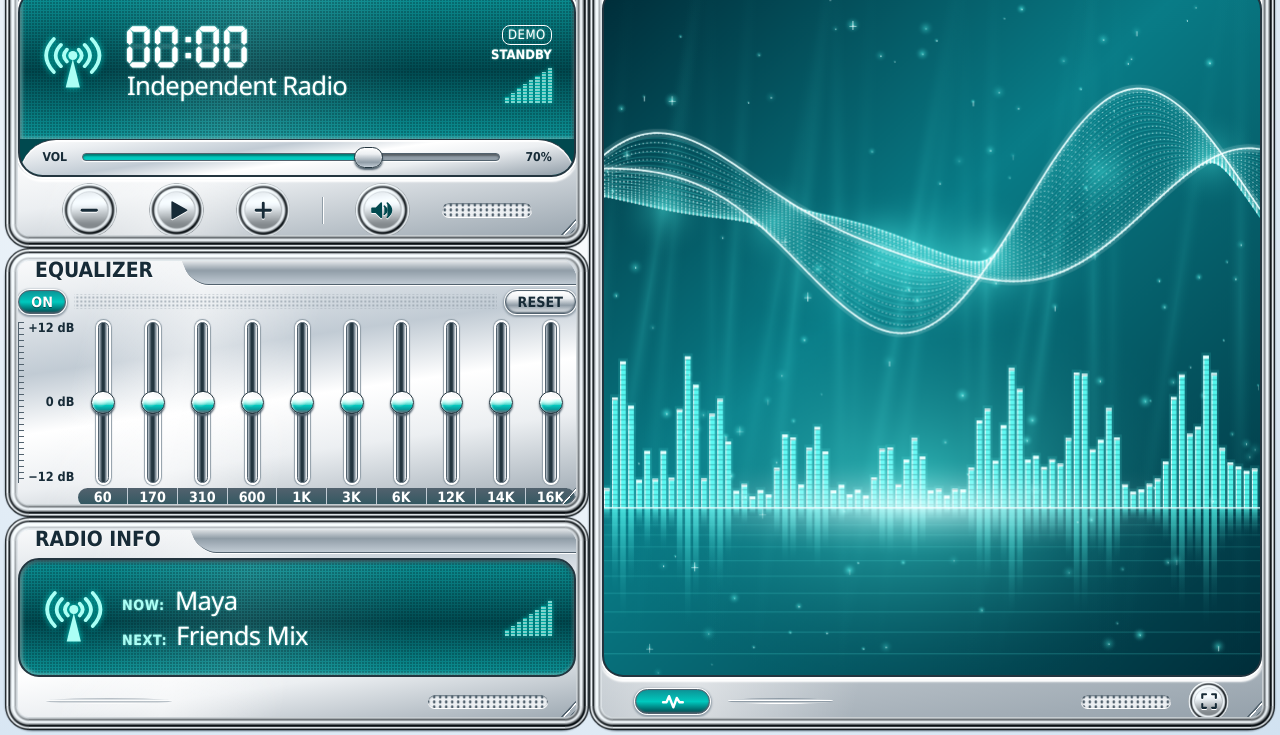
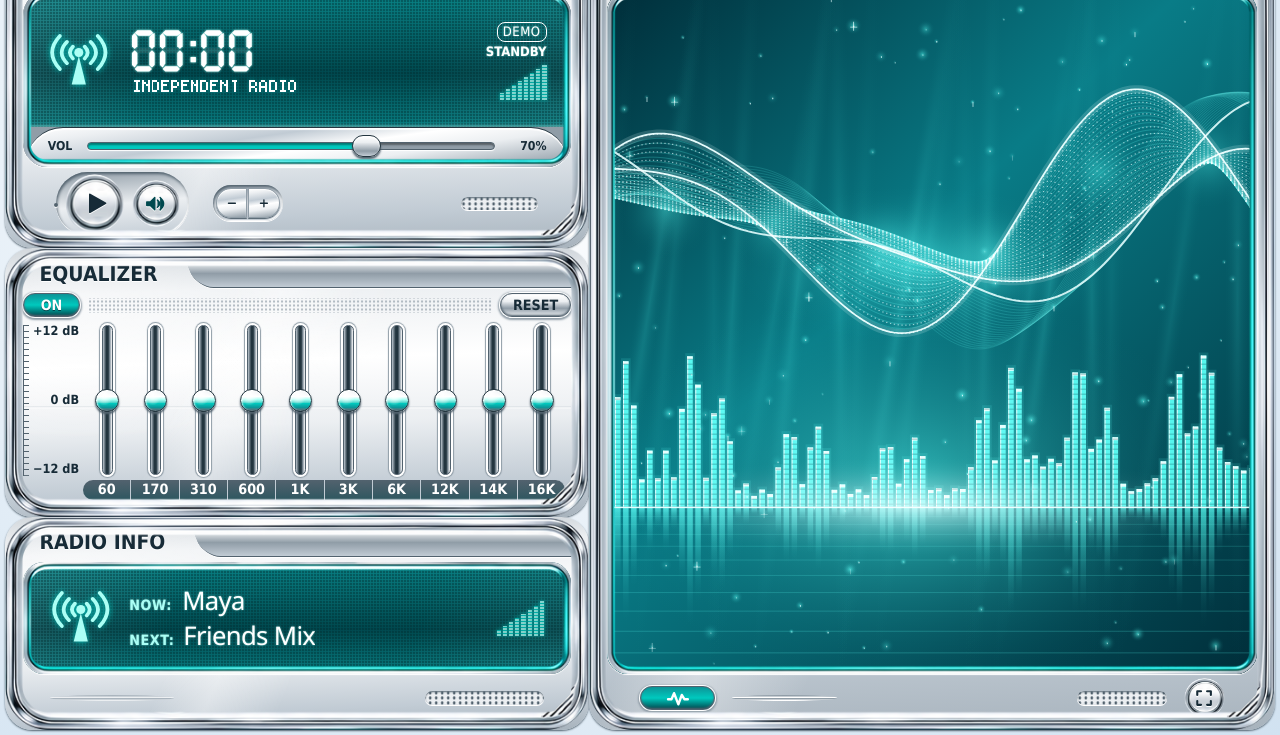
Before and after one commit to MayaBachrach/radio, a browser extension: page index.html in a window 1280 px wide. Shown: the part 65-800 px from the top of the page. Drawn offline with Linux system fonts and the light colour scheme.

Commit message:
Skin the receiver with reference-cut chrome, custom wordmark and Classified LCD lettering

```diff
--- a/extension/device.css
+++ b/extension/device.css
@@ -9,7 +9,7 @@
 *{box-sizing:border-box}body{margin:0;height:100vh;height:100dvh;background:radial-gradient(ellipse at 40% 25%,var(--highlight),var(--background));padding:max(5px,env(safe-area-inset-top)) max(5px,env(safe-area-inset-right)) max(5px,env(safe-area-inset-bottom)) max(5px,env(safe-area-inset-left))}
 #device{height:100%;display:grid;grid-template-columns:46% 1fr;gap:0;container-type:size}.rack{display:grid;grid-template-rows:39fr 34fr 27fr;min-height:0}
 section{--rim:clamp(9px,1.22cqh,16px);--gap:clamp(3px,.65cqh,9px);min-width:0;min-height:0;position:relative;isolation:isolate;display:flex;flex-direction:column;gap:var(--gap);padding:var(--rim) calc(var(--rim) * 1.38);border-radius:clamp(20px,3.5cqh,38px);background:linear-gradient(103deg,transparent 15%,#fff8 32%,transparent 51%),var(--metal);box-shadow:0 1px 2px var(--shadow)}
-section::before{content:"";pointer-events:none;position:absolute;inset:0;z-index:2;border:solid transparent;border-width:clamp(18px,3.1cqh,34px);border-image:url(housing.png) 56 stretch}
+section::before{content:"";pointer-events:none;position:absolute;inset:0;z-index:2;border:solid transparent;border-width:clamp(18px,3.1cqh,34px);border-image:url(case-rim.png) 47 51 stretch}
 section::after{content:"";position:absolute;width:clamp(17px,3.4cqh,38px);height:clamp(17px,3.4cqh,38px);right:var(--rim);bottom:var(--rim);clip-path:polygon(100% 14%,100% 76%,76% 100%,14% 100%);background:repeating-linear-gradient(132deg,transparent 0 3px,var(--shadow) 3.5px 4.7px,var(--highlight) 5px 6px);pointer-events:none}
 header,footer,.eq-tools,.volume-rail,.transport{display:flex;align-items:center}header{position:relative;flex:none;height:clamp(23px,4.15cqh,51px);gap:clamp(9px,1.3vw,21px);padding:0 2%;border-radius:15px 15px 5px 5px;border-bottom:1px solid var(--shadow);box-shadow:0 1px var(--highlight);background:linear-gradient(180deg,var(--highlight),var(--chrome) 42%,var(--pearl) 92%);-webkit-app-region:drag}
 h2{margin:0;font-size:clamp(15px,2.65cqh,31px);font-weight:750;line-height:1;text-shadow:0 1px var(--highlight);letter-spacing:.015em}
@@ -31,7 +31,7 @@ input,button{cursor:pointer}#volume{--volume:70%;appearance:none;flex:1;min-widt
 #volume::-webkit-slider-thumb{appearance:none;width:clamp(18px,3.6cqh,34px);height:clamp(15px,2.7cqh,26px);margin-top:calc(3px - clamp(7.5px,1.35cqh,13px));border-radius:50px;border:1px solid var(--border);background:linear-gradient(var(--highlight),var(--pearl) 32%,var(--steel) 75%,var(--chrome));box-shadow:0 2px 2px var(--shadow),inset 0 1px 2px var(--highlight)}
 button,.mode-lamp{font:700 clamp(11px,1.8cqh,20px)/1 Tahoma,sans-serif;text-transform:uppercase;color:var(--text);padding:4px 12px;border:1px solid var(--shadow);border-radius:99px;background:linear-gradient(var(--highlight) 5%,var(--pearl) 34%,var(--steel) 65%,var(--pearl));box-shadow:0 0 0 1px var(--highlight),0 1px 2px 2px var(--steel),inset 0 -1px 2px var(--shadow);min-height:24px}
 button:hover{filter:brightness(1.08)}button:active{transform:translateY(1px);filter:brightness(.9)}button:focus-visible,input:focus-visible{outline:2px solid var(--lcd);outline-offset:2px}button:disabled{color:var(--disabled);cursor:default}button[aria-pressed=true],.mode-lamp{background:linear-gradient(var(--lcd-glow),var(--accent),var(--lcd));color:var(--highlight);text-shadow:0 1px var(--lcd)}
-.round{display:grid;place-items:center;border:0;box-shadow:none;aspect-ratio:1;width:clamp(35px,6.9cqh,76px);padding:0;background:url(transport.png) center/100% 100%;color:var(--text)}.round svg{width:45%;height:45%;filter:drop-shadow(0 1px 0 var(--highlight))}.round:active svg{transform:translateY(1px)}.playing #play,#mute{color:var(--lcd)}
+.round{display:grid;place-items:center;border:0;box-shadow:none;aspect-ratio:1;width:clamp(35px,6.9cqh,76px);padding:0;background:url(keycap.png) center/100% 100%;color:var(--text)}.round svg{width:45%;height:45%;filter:drop-shadow(0 1px 0 var(--highlight))}.round:active svg{transform:translateY(1px)}.playing #play,#mute{color:var(--lcd)}
 .transport{justify-content:space-evenly;padding:1px 4%;gap:2%;min-height:0}.divider{height:50%;width:1px;background:var(--steel);box-shadow:1px 0 var(--highlight)}.vent{width:clamp(30px,7vw,104px);height:clamp(9px,1.75cqh,20px);border-radius:40px;box-shadow:inset 0 1px 2px var(--shadow),0 1px var(--highlight);background:radial-gradient(circle,var(--shadow) 1.15px,transparent 1.7px) center/6px 5px,var(--pearl)}
 .eq-tools{gap:8px}.eq-tools button{padding:3px 12px}.mesh{flex:1;height:15px;background:radial-gradient(circle,var(--steel) .75px,transparent 1.35px) center/4px 4px;opacity:.65}
 .equalizer{display:flex;gap:4px;flex:1;min-height:0;padding-top:3px}.scale{font:650 clamp(10px,1.6cqh,17px)/1 Tahoma,sans-serif;flex:none;display:flex;flex-direction:column;justify-content:space-between;text-align:right;padding-left:9px;margin-bottom:clamp(17px,3cqh,32px);background:repeating-linear-gradient(to bottom,var(--shadow) 0 1px,transparent 1px 6px) left/5px 100% no-repeat;border-left:1px solid var(--shadow)}.bands{flex:1;min-width:0;display:flex;justify-content:space-around}.bands label{min-width:0;flex:1;display:flex;align-items:center;flex-direction:column;gap:5px}.bands input{appearance:none;writing-mode:vertical-lr;direction:rtl;width:100%;min-height:0;height:0;flex:1;margin:0;background:transparent}
@@ -54,3 +54,29 @@ button:hover{filter:brightness(1.08)}button:active{transform:translateY(1px);fil
 header h2{letter-spacing:0}
 #player h2{transform:scaleX(1.09)}
 @media(min-width:760px){.readout{border-radius:clamp(16px,3.1cqh,32px)}.mainlcd .data{padding-left:1%}.lcd .signal{width:clamp(43px,7.8cqh,91px)}}
+
+/* Cast case and glass lips use separate nine-slice materials. Their centres are transparent. */
+section{--rim:clamp(11px,1.65cqh,20px);background:
+ radial-gradient(ellipse at 12% 22%,#fff9,transparent 45%),linear-gradient(114deg,transparent 34%,#ffffff61 42%,transparent 53%),
+ linear-gradient(178deg,var(--steel) -17%,var(--pearl) 17%,var(--highlight) 42%,var(--pearl) 64%,var(--chrome) 87%,var(--steel) 112%)}
+section::before{border-width:clamp(27px,5.5cqh,58px) clamp(30px,5.9cqh,64px)}
+section::after{display:none}header,#eq header,#info header{border:0;box-shadow:none;background:none}#player header{justify-content:center}#player .flute{max-width:25px}
+#player h2{color:var(--text);transform:none;line-height:0}.wordmark{height:clamp(17px,3.5cqh,42px);width:auto;filter:drop-shadow(0 1px 0 var(--highlight))}
+.mainlcd,.infolcd{background:radial-gradient(circle at 1px 1px,#00282a65 1px,transparent 1.7px) 0 0/3px 3px,linear-gradient(112deg,#ffffff1f,transparent 29% 71%,#ffffff12),linear-gradient(180deg,var(--lcd-glow) -16%,var(--lcd) 60%,var(--lcd-glow) 116%)}
+.readout,.infolcd,.scope{position:relative;isolation:isolate;border:0;box-shadow:inset 0 0 0 3px var(--shadow),0 1px 1px var(--highlight)}
+.readout::after,.infolcd::after,.scope::after{content:"";position:absolute;inset:-1px;z-index:1;pointer-events:none;border:solid transparent;border-width:clamp(14px,2.9cqh,32px);border-image:url(glass-rim.png) 24 stretch}
+.readout{padding:3px;background:var(--steel)}.infolcd{padding-inline:5%}.mainlcd{border-radius:inherit;border-bottom-left-radius:0;border-bottom-right-radius:0}
+.station-legend{display:block;width:clamp(115px,21cqh,220px);aspect-ratio:85/6;margin-top:.45em;height:auto;image-rendering:pixelated;filter:drop-shadow(0 0 2px var(--lcd-glow))}
+.transport{justify-content:flex-start;gap:clamp(7px,1.45vw,25px);padding:0 3%}
+.transport-well,.rocker{display:inline-flex;align-items:center;position:relative;border-radius:50px;box-shadow:inset 1px 2px 3px var(--shadow),inset -1px -1px 1px var(--highlight),0 1px 0 var(--highlight);background:linear-gradient(175deg,var(--steel),var(--pearl) 50%,var(--chrome))}
+.transport-well{padding:2px 5px;gap:4px}.transport .round{width:clamp(33px,6cqh,68px)}.transport #play{width:clamp(41px,7.5cqh,80px)}
+.transport-well::before{content:"";position:absolute;top:50%;left:-2px;width:4px;height:4px;border-radius:50%;background:var(--shadow);box-shadow:0 1px 1px var(--highlight)}
+.playing .transport-well::before{background:var(--playing);box-shadow:0 0 5px var(--accent)}
+.rocker{padding:3px;gap:1px}.rocker .round{width:clamp(30px,4cqh,45px);height:clamp(24px,3.8cqh,42px);background:var(--metal);border:1px solid var(--steel);box-shadow:inset 0 1px 1px var(--highlight),0 1px 1px var(--shadow);border-radius:40px 2px 2px 40px}.rocker .round+button{border-radius:2px 40px 40px 2px}.rocker svg{width:40%}.transport .vent{margin-left:auto}
+.equalizer{background:linear-gradient(transparent 47%,#8798a426 47.4%,#fff9 48.3%,transparent 49%)}
+.eq-tools button{min-width:4em}.info-foot{justify-content:flex-end}.info-foot .grooves{margin-right:auto}
+.mini #player{--rim:12px;padding:12px 15px}.mini section::before{border-width:38px 42px}.mini .wordmark{height:20px}.mini .station-legend{width:116px}.mini .transport{gap:8px;padding:0 3px}.mini .transport-well{padding:1px 3px;gap:2px}.mini .transport #play{width:38px}.mini .transport #mute{width:31px}.mini .rocker .round{width:24px;height:23px}.mini .readout::after{border-width:16px}
+@media(max-width:759px){.station-legend{width:clamp(108px,31vw,141px)}.transport{justify-content:space-around}.transport .vent{margin-left:0}.mini .transport{justify-content:flex-start}.mini .vent{margin-left:auto}}
+
+#eq{padding-bottom:calc(var(--rim) + 4px)}.bands{padding-right:5px}
+@media(min-width:760px){.transport{padding-inline:6%;gap:5%}.transport-well{padding:2px 9px;gap:8px}.transport .vent{width:16%}}
--- a/extension/device.js
+++ b/extension/device.js
@@ -15,7 +15,7 @@ function icon(name) {
 }
 const transmission='<svg class="signal" aria-hidden="true" viewBox="0 0 52 52"><g fill="none" stroke="currentColor" stroke-width="3.1" stroke-linecap="round"><path d="M10 5q-13 14 0 28m6-23q-9 9 0 18m5-14q-5 5 0 10M42 5q13 14 0 28m-6-23q9 9 0 18m-5-14q5 5 0 10"/></g><g fill="currentColor"><circle cx="26" cy="19" r="3.8"/><path d="m26 22-6 24h12z"/></g></svg>';
 const meter='<i class="meter" aria-hidden="true">'+Array.from({length:8},(_,i)=>'<i style="--n:'+i+'"></i>').join('')+'</i>';
-const panel=(id,title,content)=>'<section id="'+id+'"><header><i class="grip"></i><h2>'+title+'</h2><i class="flute"></i></header>'+content+'</section>';
+const panel=(id,title,content)=>'<section id="'+id+'"><header><i class="grip"></i><h2>'+(id==='player'?'<svg class="wordmark" role="img" aria-label="MAYU ET AL." viewBox="0 0 190 23"><g transform="translate(6 2) skewX(-10)" fill="none" stroke="currentColor" stroke-width="3.6" stroke-linecap="square" stroke-linejoin="round"><path d="M1 17V2l8 10 8-10v15 M23 17l8-15h3l8 15m-16-5h13 M46 2l8 8 8-8m-8 8v7 M68 2v11q0 4 4 4h7q4 0 4-4V2 M97 2h16m-16 0v15h16m-15-8h12 M118 2h18m-9 0v15 M145 17l8-15h3l8 15m-16-5h13 M170 2v15h11"/><path d="M185 17h1"/></g></svg>':title)+'</h2><i class="flute"></i></header>'+content+'</section>';
 const round=(id,label,symbol)=>'<button class="round" id="'+id+'" aria-label="'+label+'" title="'+label+'">'+icon(symbol)+'</button>';
 const bands=['60','170','310','600','1K','3K','6K','12K','14K','16K'];
 const segments=['4,1 14,1 16,3 13,5 5,5 2,3','15,4 17,3 17,13 15,15 13,13 13,6','15,16 17,18 17,27 15,29 13,27 13,18','4,28 13,28 15,30 13,32 4,32 2,30','2,16 4,18 4,26 2,29 0,27 0,18','2,3 4,6 4,13 2,15 0,13 0,5','4,14 13,14 15,16 13,18 4,18 2,16'];
@@ -24,9 +24,9 @@ function clockFace(value){
  return '<svg viewBox="0 0 92 33" aria-label="'+value+'">'+[0,1,3,4].map((k,i)=>'<g transform="translate('+[0,21,52,73][i]+' 0)">'+segments.map((points,j)=>'<polygon opacity="'+(digitPatterns[Number(value[k])].includes('abcdefg'[j])?1:.065)+'" points="'+points+'"/>').join('')+'</g>').join('')+'<path d="M44 9h4v4h-4zm0 12h4v4h-4z"/></svg>';
 }
 $('device').innerHTML='<div class="rack">'+panel('player','MAYU ET AL.',`
- <div class="readout"><div class="lcd mainlcd">${transmission}<div class="data"><div class="clock" id="clock"></div><b>Independent Radio</b></div><aside><small>DEMO</small><strong id="status" role="status">Standby</strong>${meter}</aside></div>
+ <div class="readout"><div class="lcd mainlcd">${transmission}<div class="data"><div class="clock" id="clock"></div><img class="station-legend" src="${popup?'':'extension/'}lcd-legend.png" alt="Independent Radio"></div><aside><small>DEMO</small><strong id="status" role="status">Standby</strong>${meter}</aside></div>
  <div class="volume-rail"><label for="volume">VOL</label><input id="volume" type="range" min="0" max="1" step=".01"><output id="level"></output></div></div>
- <footer class="transport">${round('quieter','Lower volume','less')}${round('play','Play','play')}${round('louder','Raise volume','more')}<i class="divider"></i>${round('mute','Mute','speaker')}
+ <footer class="transport"><div class="transport-well">${round('play','Play','play')}${round('mute','Mute','speaker')}</div><div class="rocker">${round('quieter','Lower volume','less')}${round('louder','Raise volume','more')}</div>
  ${native?'<button id="size">Mini</button><button id="pin" hidden>Pin</button>':'<i class="vent"></i>'}</footer>`)+
  panel('eq','EQUALIZER',`<div class="eq-tools"><button id="bypass" aria-pressed="true">ON</button><i class="mesh"></i><button id="flat">Reset</button></div>
  <div class="equalizer"><div class="scale"><span>+12 dB</span><span>0 dB</span><span>−12 dB</span></div><div class="bands">${bands.map((f,i)=>'<label><input type="range" min="-12" max="12" value="0" aria-label="'+f+' Hz gain" data-band="'+i+'"><span>'+f+'</span></label>').join('')}</div></div>`)+
@@ -131,6 +131,16 @@ function startScope(canvas) {
      ctx.strokeStyle=edge?white:mint;ctx.globalAlpha=edge?.98:.23;ctx.lineWidth=edge?1.7:1;ctx.stroke();
      if(edge){ctx.lineWidth=8;ctx.globalAlpha=.17;ctx.stroke();}
    }
+   // A second filament folds through the first ribbon, with a different phase and depth.
+   ctx.save();ctx.globalCompositeOperation='screen';
+   for(let k=0;k<22;k++){
+     const v=k/21;ctx.beginPath();
+     for(let n=0;n<=steps;n++){const u=n/steps;
+       const y=h*(.345+.122*Math.sin(u*6.8-1.9+time*.88)+.075*Math.sin(10.5*u+1.4*v+time*.6));
+       if(n)ctx.lineTo(u*w,y);else ctx.moveTo(0,y);
+     }
+     ctx.lineWidth=k===0?2:1;ctx.globalAlpha=k===0?.89:.16;ctx.strokeStyle=k===0?white:mint;ctx.stroke();
+   }ctx.restore();
    ctx.fillStyle=white;ctx.globalAlpha=.64;
    for(let i=0;i<steps;i++){for(let j=0;j<22;j++){ctx.fillRect(i*w/steps,point(i/steps,j/21),1.3,1.1);}}
    ctx.save();ctx.translate(w*.48,point(.48,.42));ctx.scale(w*.30,h*.12);glow(ctx,0,0,1,mint,.55);ctx.restore();
--- a/scripts/browser-smoke.mjs
+++ b/scripts/browser-smoke.mjs
@@ -39,7 +39,7 @@ try {
  await page.waitForFunction(()=>document.querySelector('#status').textContent==='Paused');
  await page.locator('.credits bdi').first().evaluate(el=>el.textContent='מאיה · Mix 02');
  assert.equal(await page.locator('.credits bdi').first().evaluate(el=>getComputedStyle(el).direction),'rtl');
- for(const image of ['housing','transport']){
+ for(const image of ['case-rim','glass-rim','keycap','lcd-legend']){
   assert(await page.evaluate(async name=>{const im=new Image();im.src='./extension/'+name+'.png';await im.decode();return im.naturalWidth>0;},image));
  }
  const scope=await page.evaluate(()=>navigator.serviceWorker.ready.then(r=>r.scope));
--- a/sw.js
+++ b/sw.js
@@ -1,5 +1,5 @@
-const cacheName='mayu-shell-v2';
-const shell=['./','./index.html','./extension/device.css','./extension/housing.png','./extension/transport.png','./extension/device.js','./extension/audio.js','./extension/music-synth.js','./extension/signal.svg','./station.webmanifest','./extension/icon192.png','./extension/icon512.png'];
+const cacheName='mayu-shell-v3';
+const shell=['./','./index.html','./extension/device.css','./extension/case-rim.png','./extension/glass-rim.png','./extension/keycap.png','./extension/lcd-legend.png','./extension/device.js','./extension/audio.js','./extension/music-synth.js','./extension/signal.svg','./station.webmanifest','./extension/icon192.png','./extension/icon512.png'];
 self.addEventListener('install',e=>e.waitUntil(caches.open(cacheName).then(c=>c.addAll(shell))));
 self.addEventListener('activate',e=>e.waitUntil(caches.keys().then(keys=>Promise.all(keys.filter(k=>k.startsWith('mayu-shell-')&&k!==cacheName).map(k=>caches.delete(k))))));
 self.addEventListener('fetch',e=>{
```
Also changed, not shown: extension/case-rim.png (added), extension/glass-rim.png (added), extension/keycap.png (added), extension/lcd-legend.png (added).
